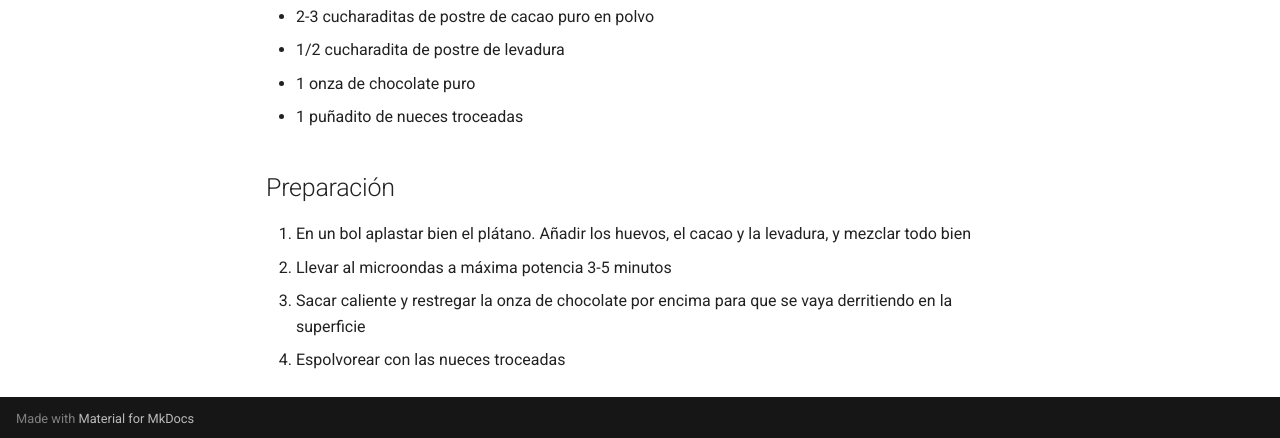
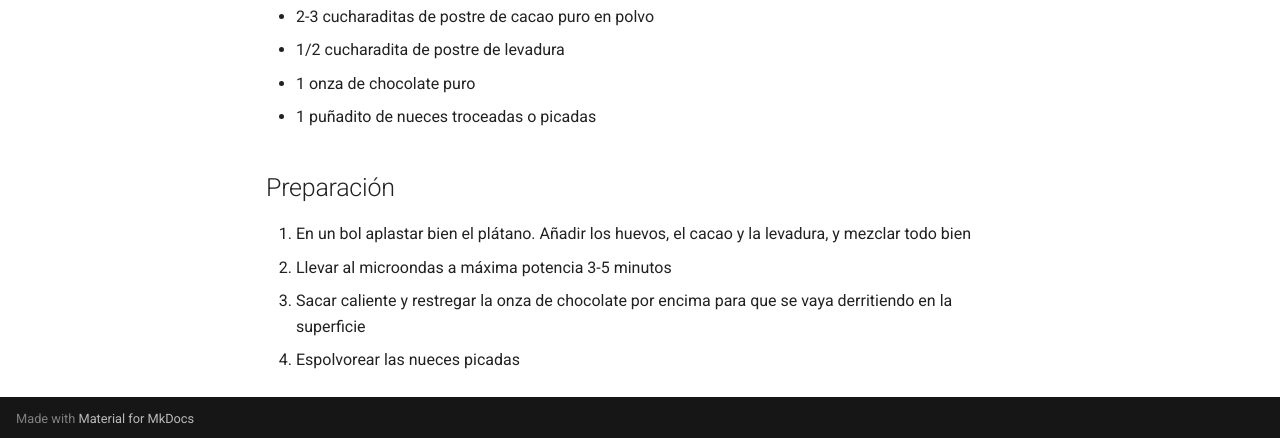
Before and after one commit to nachoiborraIES/recetas, an MkDocs documentation site: the page built from docs/bizcocho_choco_saludable.md, in a window 1280 px wide and 1170 px high. Shown: the part 729-1167 px from the top of the window. Built offline with MkDocs 1.6.1 and Material for MkDocs 9.7.7, drawn with Linux system fonts in a browser that asks for light colours.

Commit message:
bizcocho choco saludable corregido

```diff
--- a/docs/bizcocho_choco_saludable.md
+++ b/docs/bizcocho_choco_saludable.md
@@ -17,11 +17,11 @@
 * 2-3 cucharaditas de postre de cacao puro en polvo
 * 1/2 cucharadita de postre de levadura
 * 1 onza de chocolate puro
-* 1 puñadito de nueces troceadas
+* 1 puñadito de nueces troceadas o picadas
 
 ## Preparación
 
 1. En un bol aplastar bien el plátano. Añadir los huevos, el cacao y la levadura, y mezclar todo bien
 2. Llevar al microondas a máxima potencia 3-5 minutos
 3. Sacar caliente y restregar la onza de chocolate por encima para que se vaya derritiendo en la superficie
-4. Espolvorear con las nueces troceadas
+4. Espolvorear las nueces picadas
```
